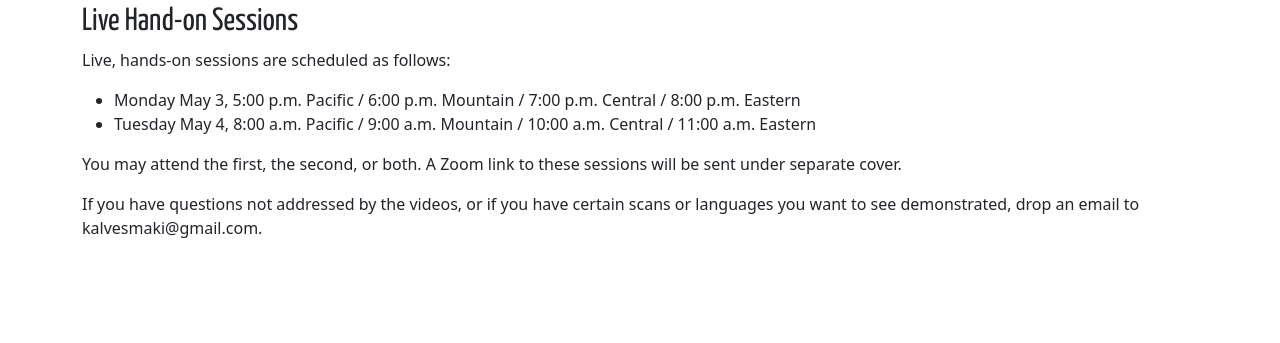
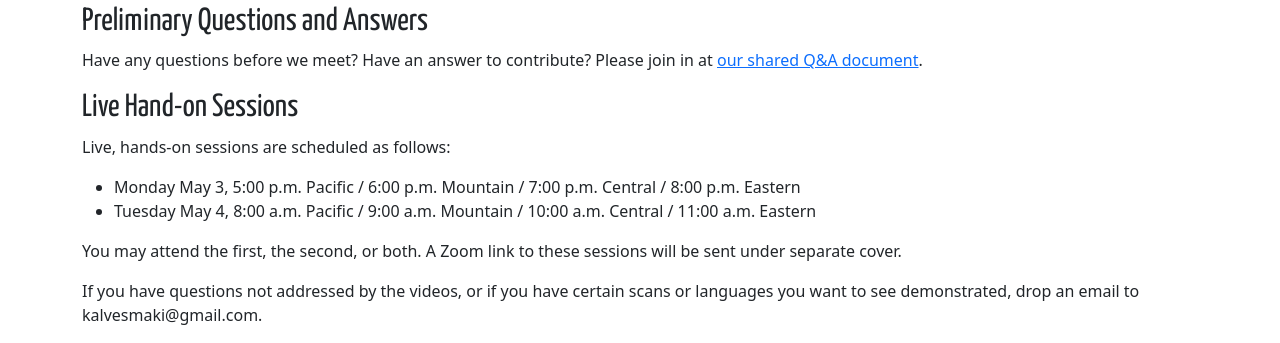
Before and after one commit to msaxton/naps-dh-workshops-2021, a Jekyll site: the page built from ocr.md, in a window 1280 px wide and 900 px high, scrolled down 1243 px, cut to the strip 557-900 px from the top of the window. Built offline with Jekyll 4.4.1, drawn with Linux system fonts in a browser that asks for light colours; before the commit the page ends 2056 px from its top, so only the background shows below that.

Commit message:
Added Q&A doc link

```diff
--- a/ocr.md
+++ b/ocr.md
@@ -32,6 +32,10 @@ During the live hands-on session, we will gather as a group, and help one anothe
 &nbsp;
 <iframe width="560" height="315" src="https://www.youtube.com/embed/l75kl_r-pSo" title="YouTube video player" frameborder="0" allow="accelerometer; autoplay; clipboard-write; encrypted-media; gyroscope; picture-in-picture" allowfullscreen></iframe>
 
+## Preliminary Questions and Answers
+
+Have any questions before we meet? Have an answer to contribute? Please join in at [our shared Q&A document](https://docs.google.com/document/d/1Tta4_kQISQjRjcjA5e5HFrNM1p5bGjBtix7OFGr2bgQ/edit?usp=sharing).
+
 ## Live Hand-on Sessions
 
 Live, hands-on sessions are scheduled as follows:
```
